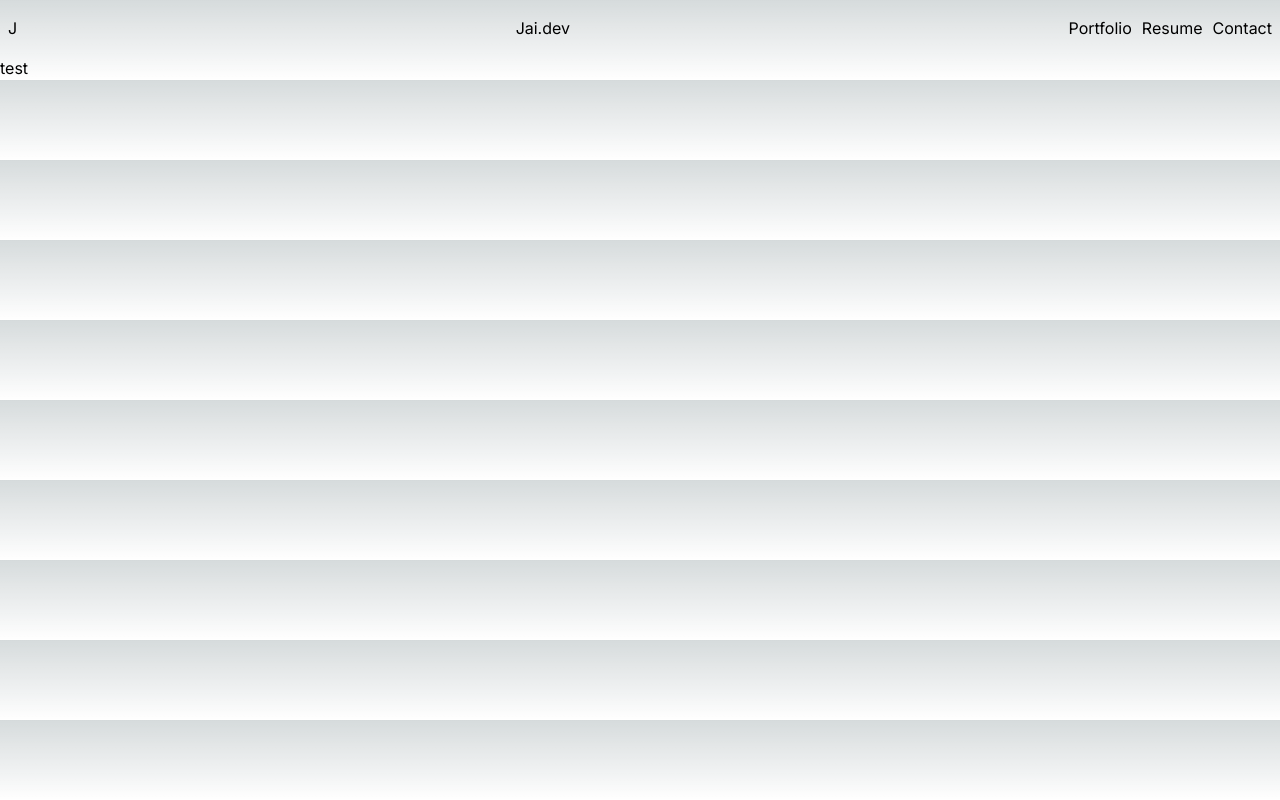
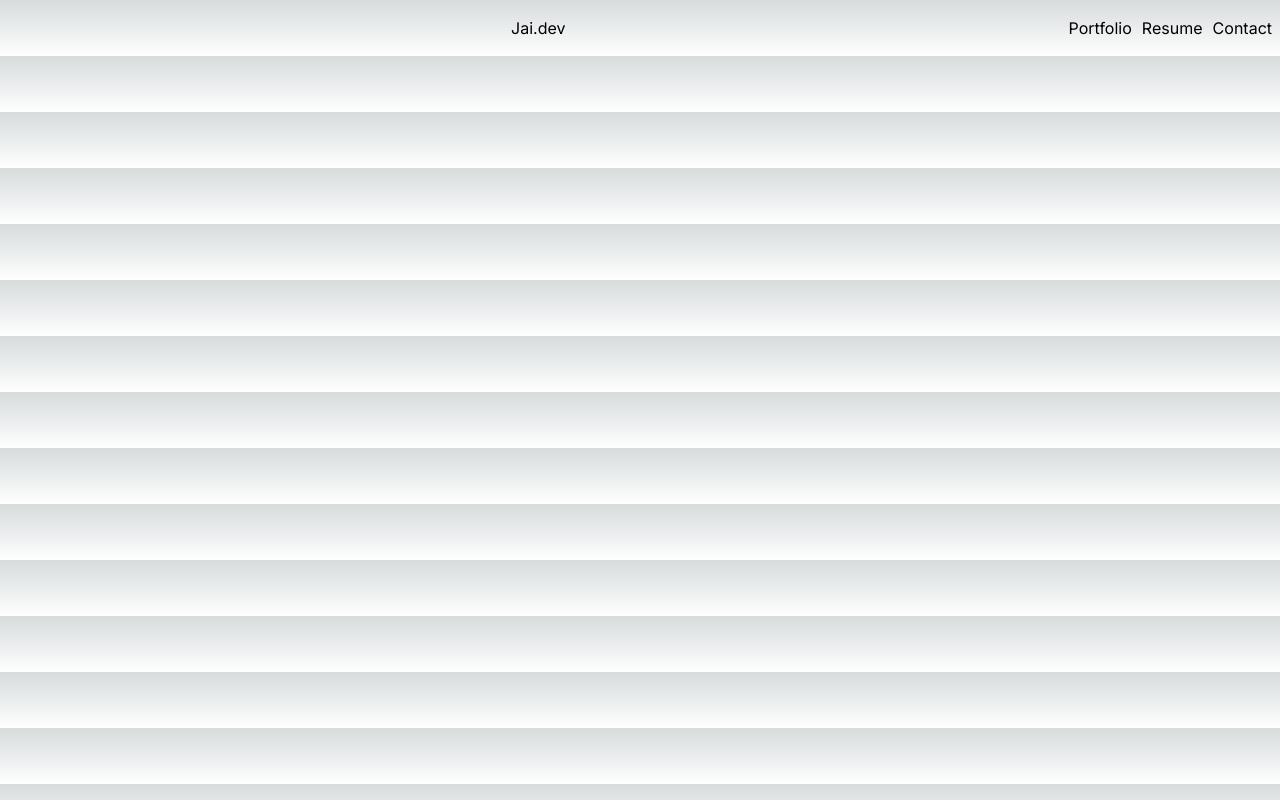
Before and after one commit to jaigaignery/portfolio, a Next.js app: page / in a window 1280 px wide. Built offline with nearby package versions, Linux system fonts and the light colour scheme.

Commit message:
Removed globals import

```diff
--- a/src/app/Navbar.js
+++ b/src/app/Navbar.js
@@ -1,11 +1,10 @@
 import React from "react";
 import Link from "next/link";
-import "./globals.css";
 
 const Navbar = () => {
   return (
     <nav className="flex justify-between items-center py-4 px-2">
-      <div className="font-var(--custom-font)">J</div>
+      <div className="bg-yellow"></div>
       <div className="flex items-center gap-[1ch]">Jai.dev</div>
       <div className="flex items-center gap-[1ch]">
         <Link href="#" className="link">
--- a/src/app/globals.css
+++ b/src/app/globals.css
@@ -1,15 +1,6 @@
 @tailwind base;
 @tailwind components;
 @tailwind utilities;
-
-@font-face {
-  font-family: "AnotherDanger";
-  src: url("../../public/fonts/AnotherDanger.otf") format("opentype");
-}
-
-:root {
-  --custom-font: "AnotherDanger", sans-serif;
-}
 
 :root {
   --foreground-rgb: 0, 0, 0;
--- a/src/app/page.js
+++ b/src/app/page.js
@@ -6,7 +6,6 @@ export default function Home() {
   return (
     <>
       <Navbar />
-      <p>test</p>
     </>
   );
 }
```
